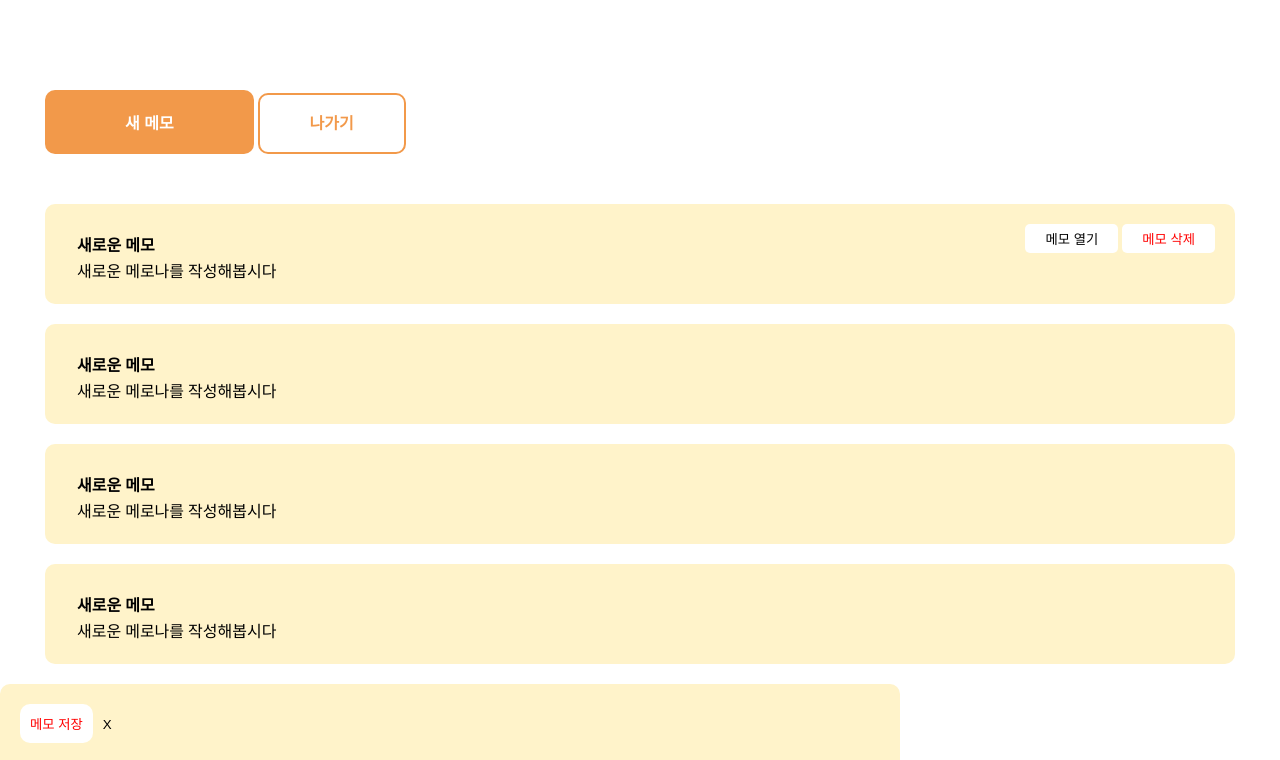
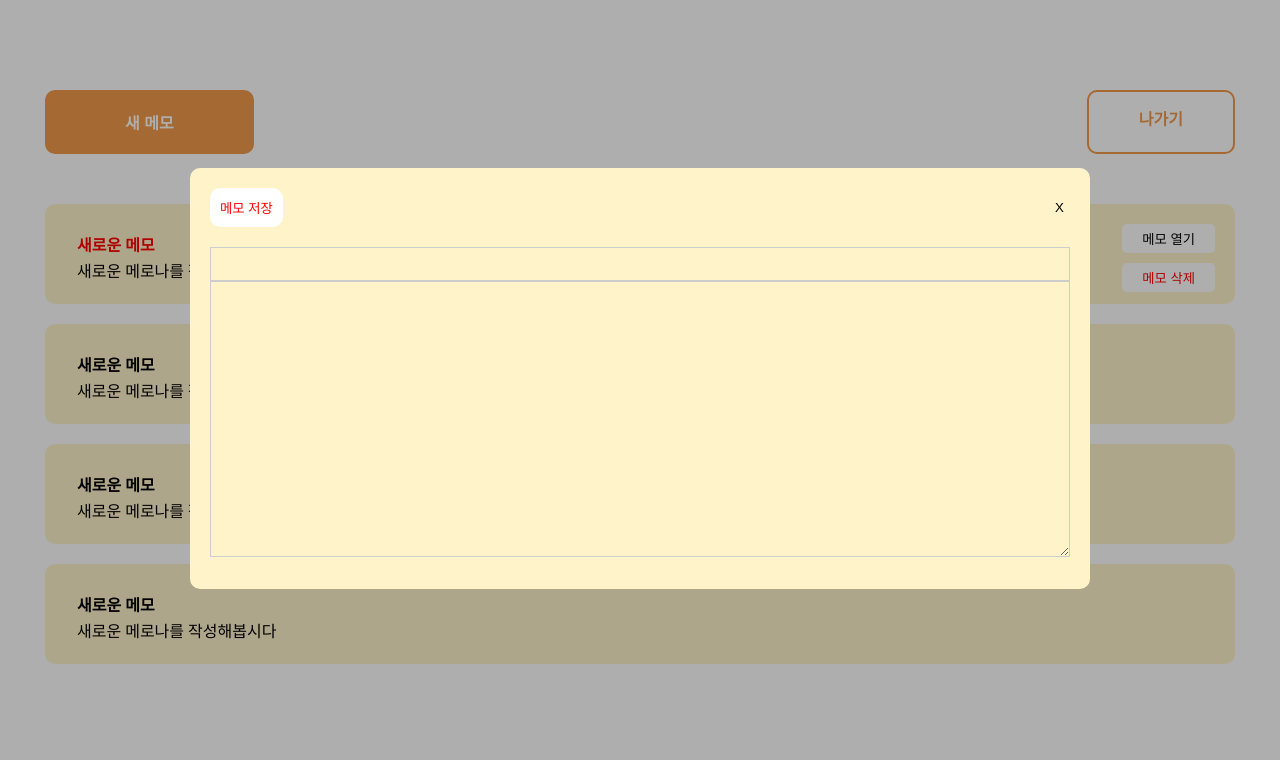
Before and after one commit to min-bok/Ohyun2023, a plain HTML site: page memo.html in a window 1280 px wide. Both pictures are taken after a click on the button "메모 열기". Shown: the top 760 px of the page. Drawn offline with Linux system fonts and the light colour scheme.

Commit message:
230523 오현고 웹개발 기초

```diff
--- a/css/style.css
+++ b/css/style.css
@@ -1,26 +1,51 @@
+.change-color {
+  color: red;
+  font-weight: 700;
+}
+
 /* flex 수업 */
 /* 메인 페이지 정렬하기 */
 .index {
+  display: flex;
+  flex-direction: column;
   height: 100vh;
+  justify-content: center;
+  align-items: center;
 }
 
 /* 메모장 페이지 정렬하기 */
 header {
+  display: flex;
+  /* background-color: pink; */
+  justify-content: space-between;
   margin: 50px 0;
 }
 
 /* 모달창 정렬하기 */
 .modal-wrap {
+  position: absolute;
+  background-color: rgba(0, 0, 0, 0.318);
+  top: 0;
+  left: 0;
+  bottom: 0;
+  right: 0;
 }
 
 .upload-form {
+  top: 168px;
+  left: 50%;
+  transform: translateX(-50%);
 }
 
 .upload-btn-wrap {
+  display: flex;
+  justify-content: space-between;
   padding: 20px 20px;
 }
 
 .input-wrap {
+  display: flex;
+  flex-direction: column;
   padding: 0 20px;
 }
 
@@ -28,6 +53,9 @@ header {
   position: absolute;
   top: 20px;
   right: 20px;
+  display: flex;
+  flex-direction: column;
+  gap: 10px;
 }
 
 /* class */
--- a/js/memo.js
+++ b/js/memo.js
@@ -1,10 +1,34 @@
 // DOM 요소
+const $modalWrap = document.querySelector(".modal-wrap");
+const $newBtn = document.querySelector(".new-btn");
+const $open = document.querySelector(".open-btn");
+const $close = document.querySelector(".close-btn");
+const $deleteBtn = document.querySelector(".delete-btn");
+const $title = document.querySelector(".title");
+
+$title.classList.add("change-color");
+
+const remove = () => {
+  $modalWrap.classList.remove("hidden");
+};
 
 // .new-btn 클릭시, .modal-wrap의 hidden 클래스 없애기
+$newBtn.addEventListener("click", () => {
+  remove();
+});
 
 // .close-btn 클릭시, .modal-wrap에 hidden 클래스 추가
 // 힌트) remove대신 add 사용하기
+$close.addEventListener("click", () => {
+  $modalWrap.classList.add("hidden");
+});
 
 // .open-btn 클릭시, .modal-wrap의 hidden 클래스 없애기
+$open.addEventListener("click", () => {
+  remove();
+});
 
 // .delete-btn 클릭시, 삭제 여부 물어보는 창 띄워주기
+$deleteBtn.addEventListener("click", () => {
+  confirm("정말 삭제하실건가요?");
+});
--- a/memo.html
+++ b/memo.html
@@ -51,7 +51,7 @@
     </div>
 
     <!-- modal -->
-    <div class="modal-wrap">
+    <div class="hidden modal-wrap">
       <form class="upload-form">
         <div class="upload-btn-wrap">
           <button type="submit" class="upload-btn">메모 저장</button>
```
Also changed, not shown: flex.html (+2 -2 lines), css/flex.css (line endings or trailing spaces), 1 other file.
